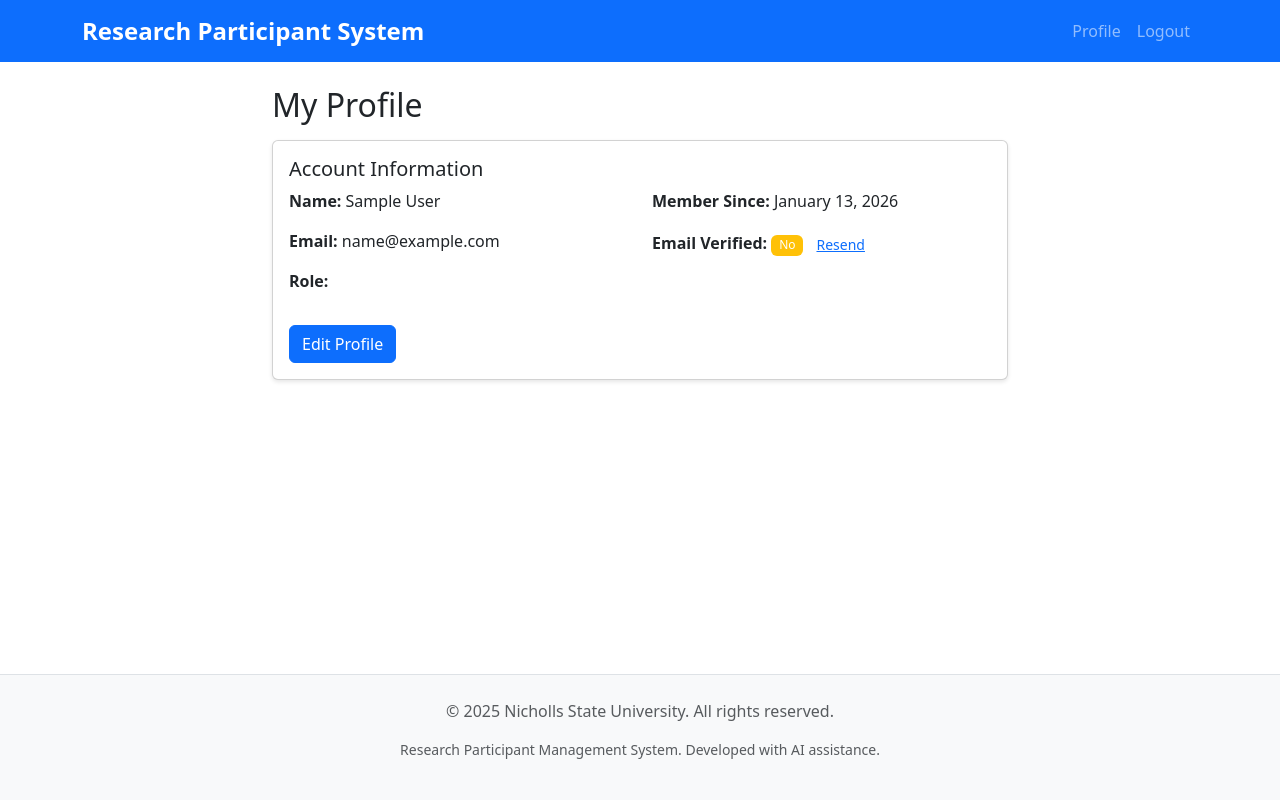
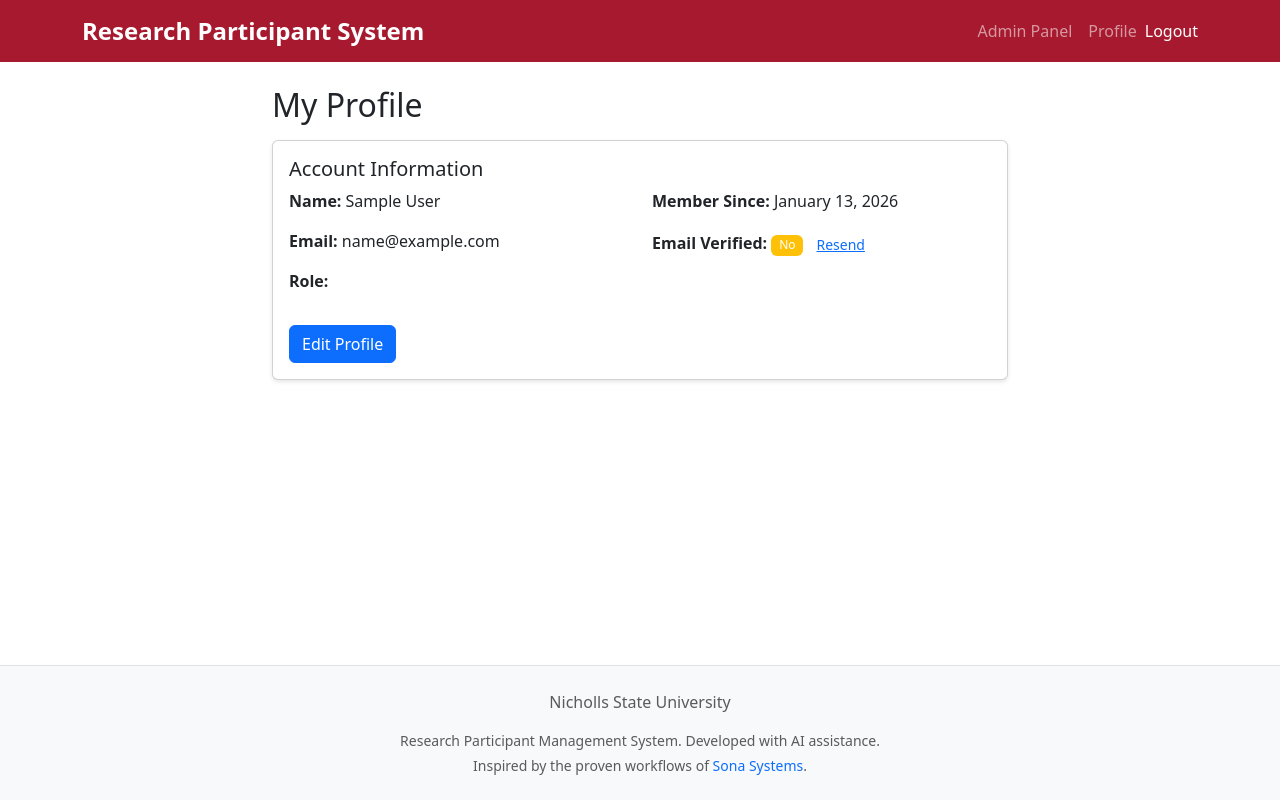
Before and after one commit to chriscastille6/SONA-System, a Django app: page /accounts/profile/ in a window 1280 px wide. Run offline with Django 5.2, Linux system fonts and the light colour scheme; the visitor is signed in with stand-in values (Sample User, id 1); parts of the project's set-up code (start-up, migrations or seed data) failed here and were passed over; some libraries are stand-ins or nearby versions.

Commit message:
Apply Nicholls State University branding colors (red #A6192E, gray #7C858E)

```diff
--- a/static/css/style.css
+++ b/static/css/style.css
@@ -1,12 +1,20 @@
 /* Custom styles for Research Participant Recruitment System */
+/* Nicholls State University Brand Colors */
 
 :root {
-    --primary-color: #0d6efd;
-    --secondary-color: #6c757d;
+    /* Nicholls State University Official Colors */
+    --nicholls-red: #A6192E;        /* Primary brand red (Pantone 187 C) */
+    --nicholls-gray: #7C858E;       /* Secondary brand gray (Pantone 430 C) */
+    --nicholls-dark-gray: #4A4A4A;  /* Dark gray for text */
+    --nicholls-light-gray: #E5E5E5; /* Light gray for backgrounds */
+
+    /* Bootstrap-compatible color mappings */
+    --primary-color: var(--nicholls-red);
+    --secondary-color: var(--nicholls-gray);
     --success-color: #198754;
     --danger-color: #dc3545;
     --warning-color: #ffc107;
-    --info-color: #0dcaf0;
+    --info-color: var(--nicholls-gray);
 }
 
 body {
@@ -22,6 +30,19 @@ main {
 .navbar-brand {
     font-weight: bold;
     font-size: 1.5rem;
+}
+
+.navbar-nav .logout-link {
+    border: none;
+    background: none;
+    padding: 0.5rem 1rem;
+    color: inherit;
+    text-align: left;
+}
+
+.navbar-nav .logout-link:hover,
+.navbar-nav .logout-link:focus {
+    color: rgba(255, 255, 255, 0.75);
 }
 
 .card {
--- a/templates/base.html
+++ b/templates/base.html
@@ -15,7 +15,7 @@
     {% block extra_css %}{% endblock %}
 </head>
 <body>
-    <nav class="navbar navbar-expand-lg navbar-dark bg-primary">
+    <nav class="navbar navbar-expand-lg navbar-dark" style="background-color: #A6192E;">
         <div class="container">
             <a class="navbar-brand" href="{% url 'home' %}">{{ SITE_NAME }}</a>
             <button class="navbar-toggler" type="button" data-bs-toggle="collapse" data-bs-target="#navbarNav">
@@ -32,15 +32,24 @@
                         {% if user.is_researcher %}
                             <li class="nav-item"><a class="nav-link" href="{% url 'studies:researcher_dashboard' %}">My Studies</a></li>
                         {% endif %}
+                        {% if user.is_irb_member %}
+                            <li class="nav-item"><a class="nav-link" href="{% url 'studies:irb_member_dashboard' %}">IRB Dashboard</a></li>
+                            <li class="nav-item"><a class="nav-link" href="{% url 'studies:committee_dashboard' %}">Committee</a></li>
+                        {% endif %}
                         {% if user.is_instructor %}
                             <li class="nav-item"><a class="nav-link" href="{% url 'courses:my_courses' %}">My Courses</a></li>
                             <li class="nav-item"><a class="nav-link" href="{% url 'reporting:home' %}">Reports</a></li>
                         {% endif %}
-                        {% if user.is_admin %}
+                        {% if user.is_staff or user.is_admin %}
                             <li class="nav-item"><a class="nav-link" href="/admin/">Admin Panel</a></li>
                         {% endif %}
                         <li class="nav-item"><a class="nav-link" href="{% url 'accounts:profile' %}">Profile</a></li>
-                        <li class="nav-item"><a class="nav-link" href="{% url 'accounts:logout' %}">Logout</a></li>
+                        <li class="nav-item">
+                            <form method="post" action="{% url 'accounts:logout' %}" class="d-inline">
+                                {% csrf_token %}
+                                <button type="submit" class="btn btn-link nav-link text-white px-0">Logout</button>
+                            </form>
+                        </li>
                     {% else %}
                         <li class="nav-item"><a class="nav-link" href="{% url 'accounts:login' %}">Login</a></li>
                         <li class="nav-item"><a class="nav-link" href="{% url 'accounts:register' %}">Register</a></li>
@@ -65,9 +74,12 @@
 
     <footer class="bg-light py-4 mt-5">
         <div class="container text-center text-muted">
-            <p>&copy; 2025 {{ INSTITUTION_NAME }}. All rights reserved.</p>
-            <p class="small">
+            <p>{{ INSTITUTION_NAME }}</p>
+            <p class="small mb-1">
                 Research Participant Management System. Developed with AI assistance.
+            </p>
+            <p class="small text-muted mb-0">
+                Inspired by the proven workflows of <a href="https://www.sona-systems.com" target="_blank" rel="noopener" class="text-decoration-none">Sona Systems</a>.
             </p>
         </div>
     </footer>
```
